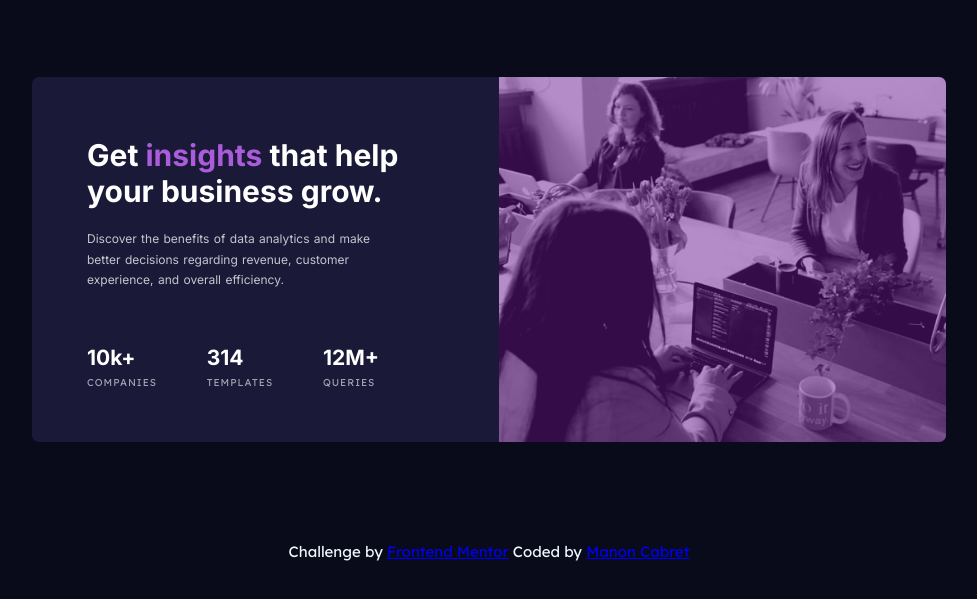
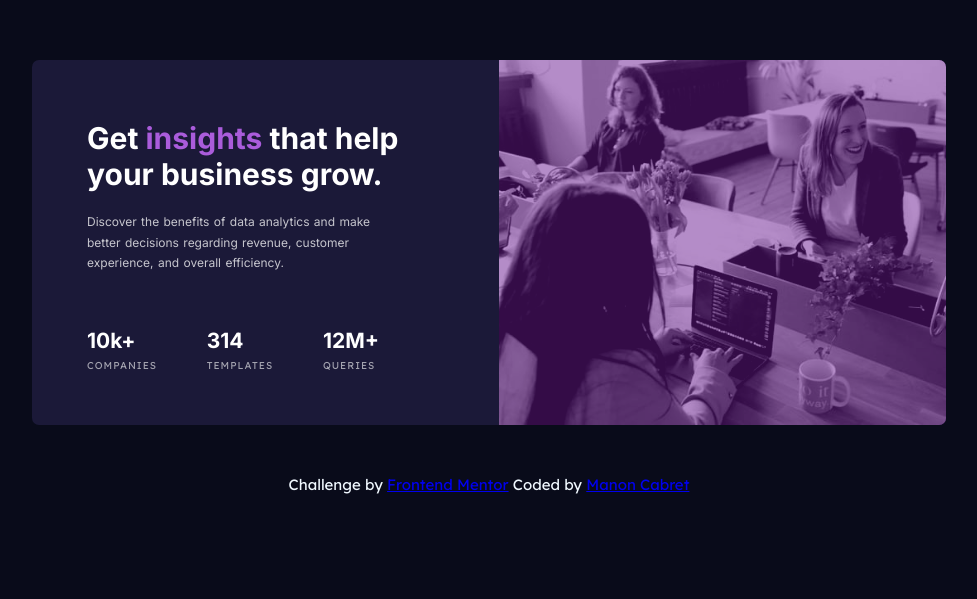
Before and after one commit to GirafOnTrip/Stats-preview-card-component, a plain HTML site: page index.html in a window 1280 px wide. Shown: the part 123-722 px from the top of the page, without its empty margins (151-1128 px from the left). Drawn offline with Linux system fonts and the light colour scheme.

Commit message:
Modification centrage body avec flexbox

```diff
--- a/style.css
+++ b/style.css
@@ -10,7 +10,12 @@ body{
 
     background-color: hsl(233, 47%, 7%);
     font-size: 15px;
-
+    display: flex;
+    flex-direction: column;
+    align-items: center;
+    justify-content: center;
+    width: 100%;
+    min-height: 100vh;
 }
 
 /* CONTAINER */
@@ -21,7 +26,7 @@ body{
     background-color: hsl(244, 38%, 16%);
     border-radius: 7px;
 
-    margin: 200px auto 100px;
+    margin-bottom: 50px;
 
     width: max-content;
 
```
